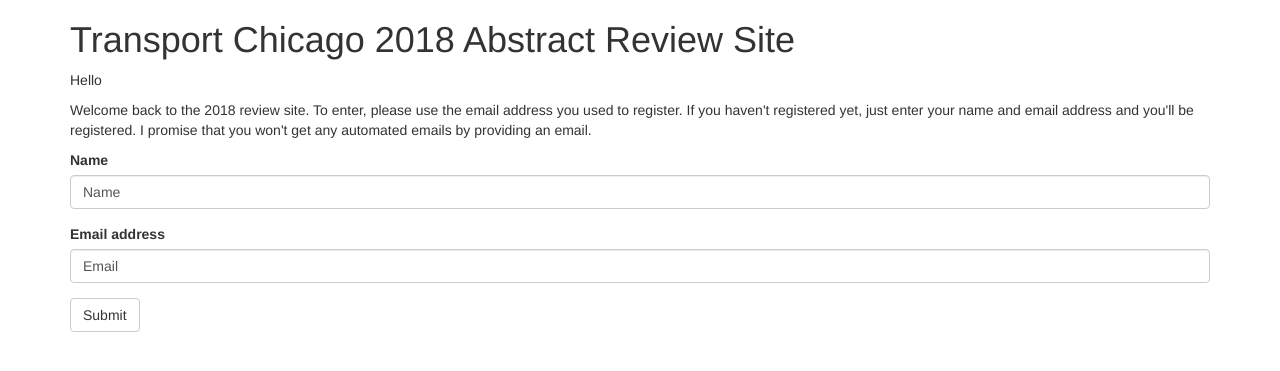
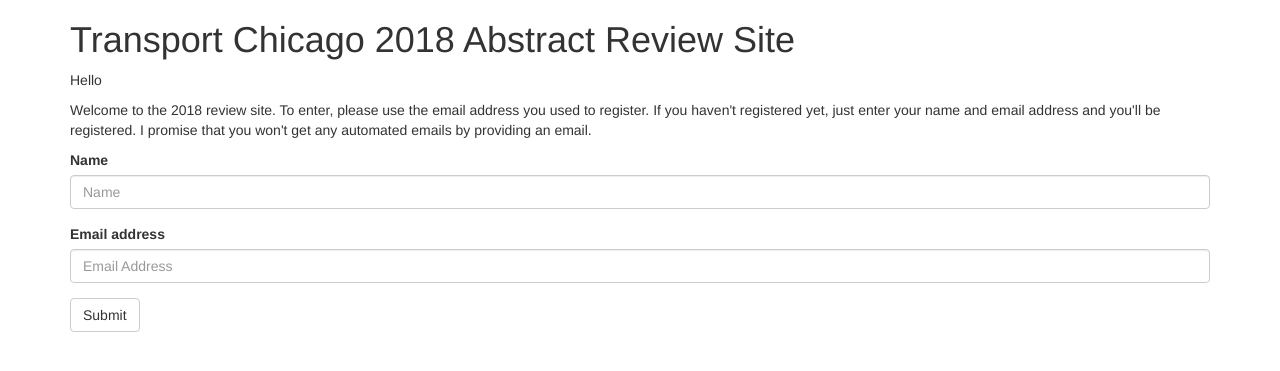
Before and after one commit to hack4Impactuchicago/transport-chicago, a Flask app: page / in a window 1280 px wide. Shown: the top 371 px of the page. Run offline with Flask 2, Linux system fonts and the light colour scheme; some libraries are stand-ins or nearby versions.

Commit message:
added layout for submitting name and email in index.html

```diff
--- a/transport-flask/app.py
+++ b/transport-flask/app.py
@@ -1,5 +1,5 @@
-from flask import Flask
-from flask import render_template
+from flask import Flask, request, render_template
+
 # runs on http://127.0.0.1:5000/
 # php files with functions called: read_del, read_submissions, review_reader
 # omnom.php has no html currently, post form submission page
@@ -30,5 +30,13 @@ def all_abstracts(): #all_abstracts.php
 def upload(): #upload.html ... there's a ton of JS I didn't copy
     return render_template('upload.html')
 
+@app.route('/', methods=['POST'])
+def submit_name_email():
+# stores user input in email and in name for checking in database
+
+    email = request.form['reviewer_email']
+    name = request.form['reviewer_name']
+    return render_template('welcome.html')
+
 if __name__ == '__main__':
     app.run(debug=True)
--- a/transport-flask/templates/index.html
+++ b/transport-flask/templates/index.html
@@ -7,15 +7,15 @@
 	<h1>Transport Chicago 2018 Abstract Review Site</h1>
 	<p>Hello <?php echo $reviewer_name; ?></p>
 <!-- Previous User -->
-	<p>Welcome back to the 2018 review site.  To enter, please use the email address you used to register.  If you haven't registered yet, just enter your name and email address and you'll be registered.  I promise that you won't get any automated emails by providing an email.
-	<form action='whois.php' method='post'>
+	<p>Welcome to the 2018 review site.  To enter, please use the email address you used to register.  If you haven't registered yet, just enter your name and email address and you'll be registered.  I promise that you won't get any automated emails by providing an email.
+	<form id="index_form" method='post' action="/" enctype="multipart/form-data">
 		<div class="form-group">
 			<label for="reviewer_name">Name</label>
-			<input type="Name" class="form-control" name="reviewer_name" placeholder= 'Name' value={{name}} >
+			<input id="reviewr_name" type="Name" class="form-control" name="reviewer_name" placeholder= 'Name' >
 		</div>
 		<div class="form-group">
 			<label for="reviewer_email">Email address</label>
-			<input type="email" class="form-control" name="reviewer_email" placeholder= 'Email Address' value={{email}} >
+			<input id="reviewer_email" type="email" class="form-control" name="reviewer_email" placeholder= 'Email Address' >
 		</div>
 		<button type="submit" class="btn btn-default">Submit</button>
 	</form>
```
Also changed, not shown: 1 other file.
